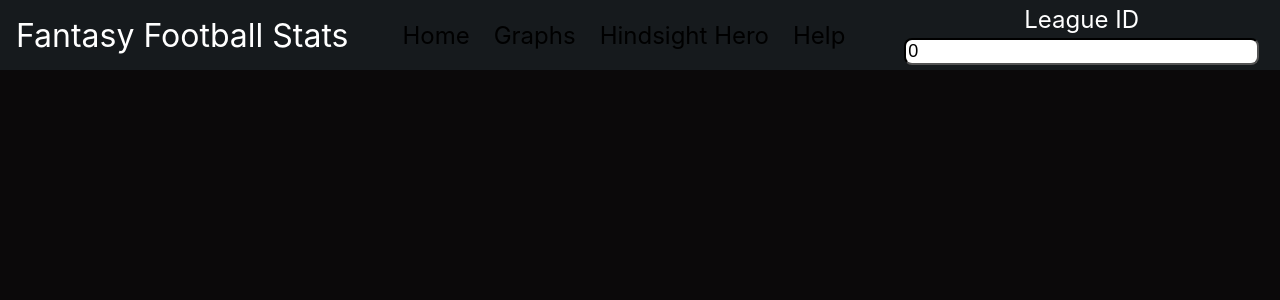
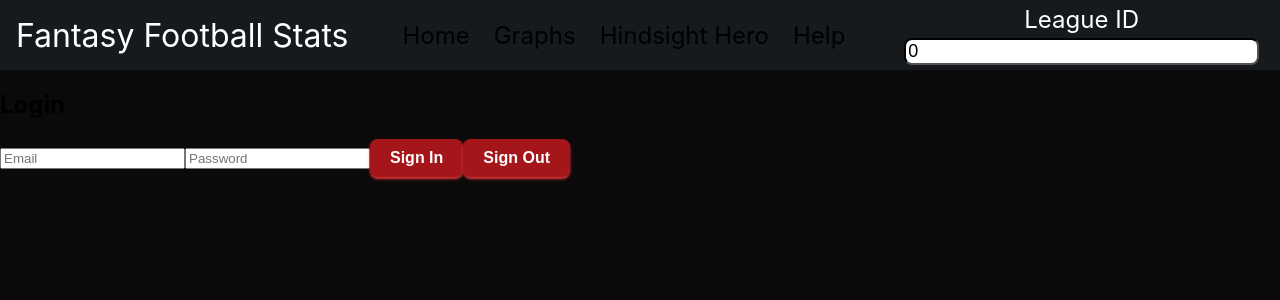
Before and after one commit to kylewillis21/fantasyFootballStats, a React (Create React App) app in the folder fantasy-graphs/: page /login in a window 1280 px wide. Shown: the top 300 px of the page. Built offline with nearby package versions, Linux system fonts and the light colour scheme; no server answers.

Commit message:
very very basic auth

```diff
--- a/fantasy-graphs/package.json
+++ b/fantasy-graphs/package.json
@@ -6,6 +6,7 @@
     "@testing-library/jest-dom": "^5.17.0",
     "@testing-library/react": "^13.4.0",
     "@testing-library/user-event": "^13.5.0",
+    "firebase": "^10.13.2",
     "react": "^18.3.1",
     "react-dom": "^18.3.1",
     "react-icons": "^5.3.0",
--- a/fantasy-graphs/src/App.js
+++ b/fantasy-graphs/src/App.js
@@ -6,14 +6,18 @@ import { Route, Routes } from "react-router-dom";
 import Navbar from "./components/Navbar";
 import Home from "./pages/Home";
 import HindsightHero from "./pages/HindsightHero";
+import SignUp from "./auth/Signup";
+import Login from "./auth/Login";
 
 function App() {
   return (
     <>
       <Navbar />
       <Routes>
-        <Route path="/home" element={<Home />} />
-        <Route path="hh" element={<HindsightHero />} />
+        <Route path="" element={<Home />} />
+        <Route path="/hh" element={<HindsightHero />} />
+        <Route path="/signup" element={<SignUp />} />
+        <Route path="/login" element={<Login />} />
       </Routes>
     </>
   );
--- /dev/null
+++ b/fantasy-graphs/src/auth/Login.js
@@ -0,0 +1,47 @@
+import React, { useState } from "react";
+import { auth, signInWithEmailAndPassword, signOut } from "../firebaseConfig";
+
+const Login = () => {
+  const [email, setEmail] = useState("");
+  const [password, setPassword] = useState("");
+
+  const handleLogin = async () => {
+    try {
+      await signInWithEmailAndPassword(auth, email, password);
+      alert("User signed in");
+    } catch (error) {
+      console.error("Error signing in: ", error);
+    }
+  };
+
+  const handleSignOut = async () => {
+    try {
+      await signOut(auth);
+      console.log("User signed out");
+    } catch (error) {
+      console.error("Error signing out: ", error);
+    }
+  };
+
+  return (
+    <div>
+      <h2>Login</h2>
+      <input
+        type="email"
+        placeholder="Email"
+        value={email}
+        onChange={(e) => setEmail(e.target.value)}
+      />
+      <input
+        type="password"
+        placeholder="Password"
+        value={password}
+        onChange={(e) => setPassword(e.target.value)}
+      />
+      <button onClick={handleLogin}>Sign In</button>
+      <button onClick={handleSignOut}>Sign Out</button>
+    </div>
+  );
+};
+
+export default Login;
--- /dev/null
+++ b/fantasy-graphs/src/auth/Signup.js
@@ -0,0 +1,44 @@
+import React, { useState } from "react";
+import { auth, createUserWithEmailAndPassword } from "../firebaseConfig";
+
+const SignUp = () => {
+  const [email, setEmail] = useState("");
+  const [password, setPassword] = useState("");
+  const [error, setError] = useState("");
+
+  const handleSignUp = async (e) => {
+    e.preventDefault();
+    setError("");
+
+    try {
+      await createUserWithEmailAndPassword(auth, email, password);
+      alert("User signed up successfully");
+    } catch (error) {
+      setError(error.message);
+    }
+  };
+
+  return (
+    <div>
+      <h2>Sign Up</h2>
+      <input
+        type="email"
+        placeholder="Email"
+        value={email}
+        onChange={(e) => setEmail(e.target.value)}
+        required
+      />
+      <input
+        type="password"
+        placeholder="Password"
+        value={password}
+        onChange={(e) => setPassword(e.target.value)}
+        required
+      />
+      {error && <p className="error-message">{error}</p>}
+      <button onClick={handleSignUp}>Sign Up</button>
+    </div>
+  );
+};
+
+export default SignUp;
```
Also changed, not shown: 2 other files (tests, documents, lock files or other folders).
